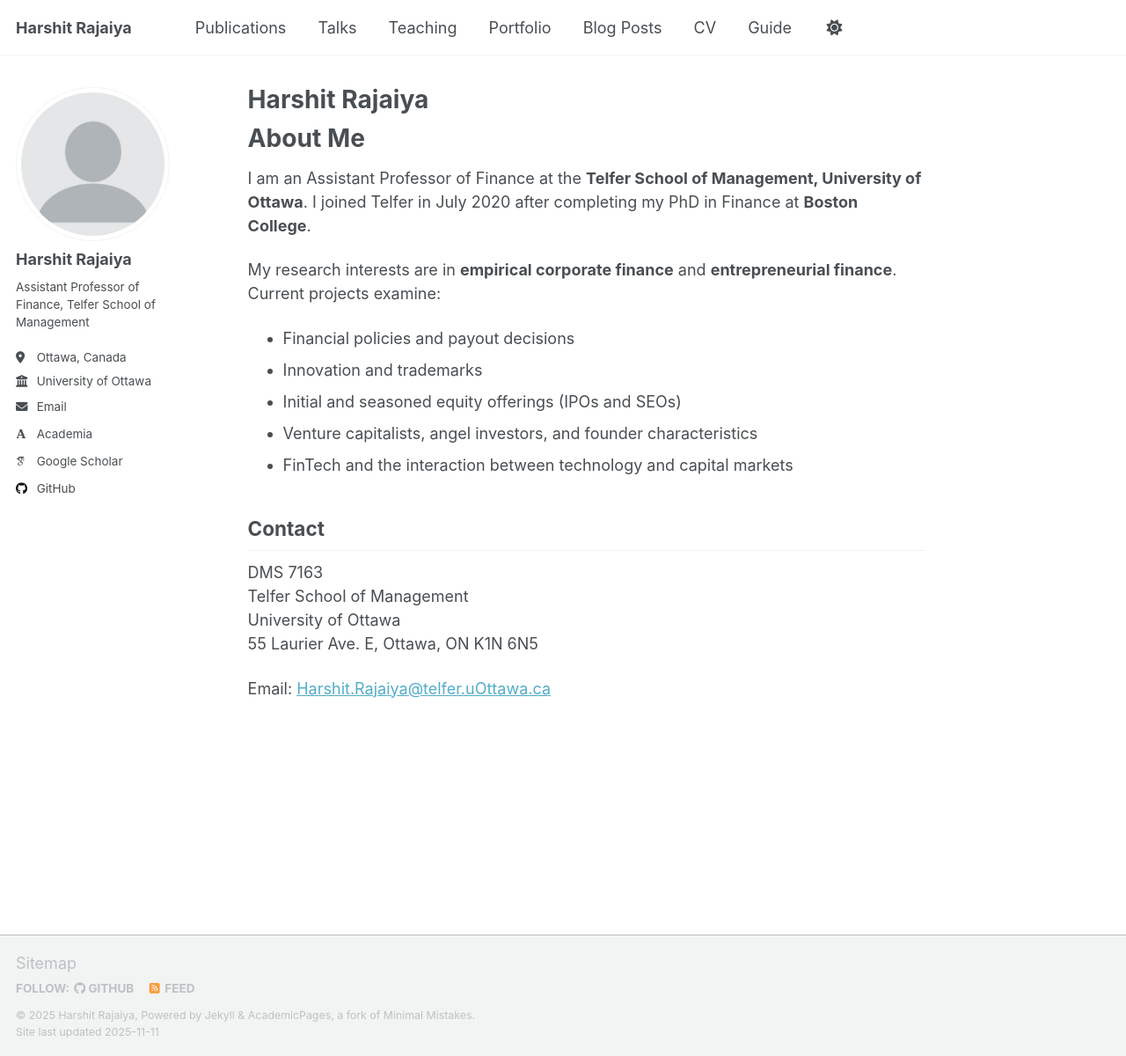
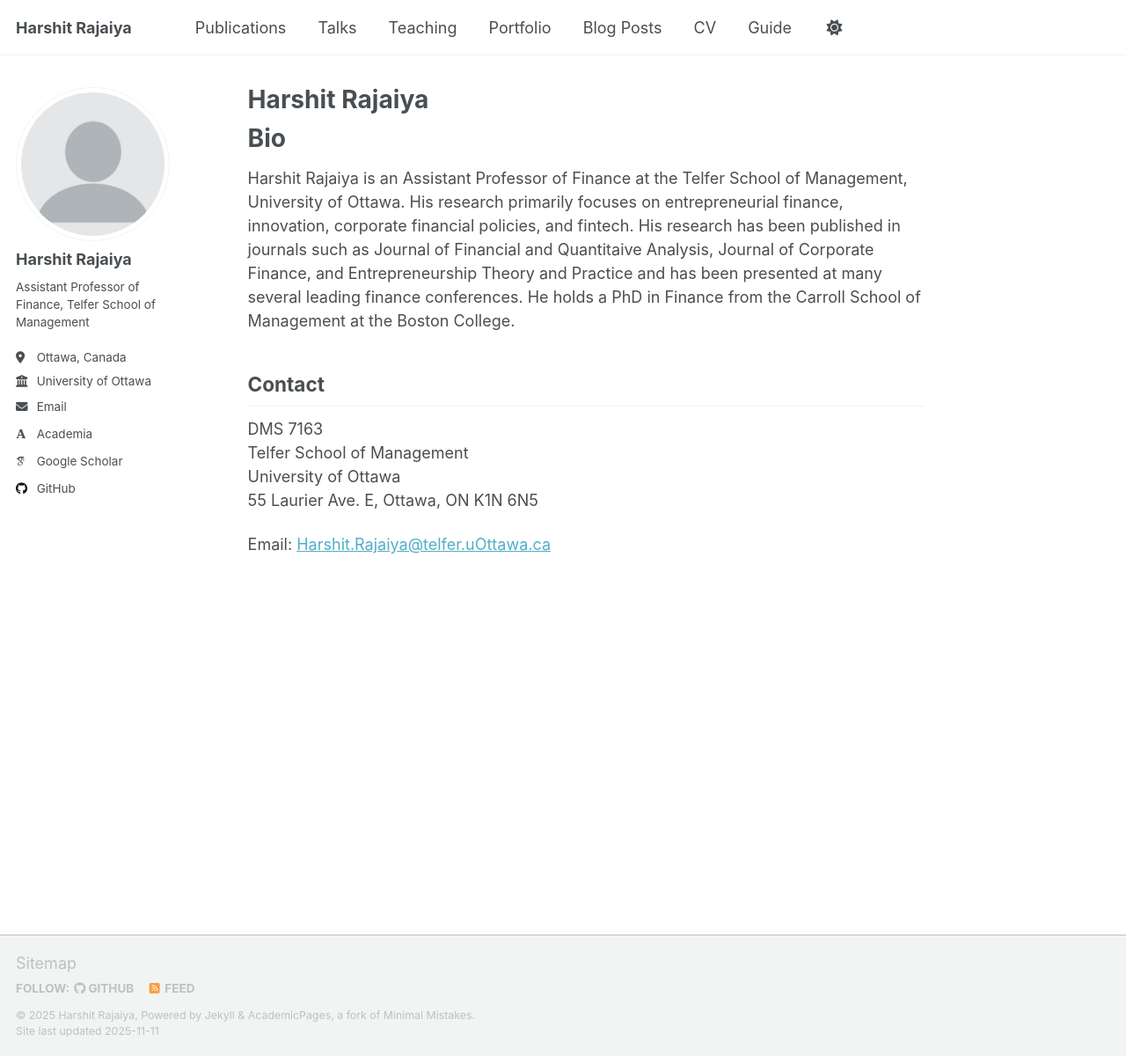
Before and after one commit to hrajaiya/harshitrajaiya.github.io, a Jekyll site: the page built from _pages/about.md, in a window 1280 px wide and 1200 px high. Shown: the whole window at 88% size. Built offline with Jekyll 4.4.1, drawn with Linux system fonts in a browser that asks for light colours; some web fonts are replaced; a script that is not in the unit is left out.

Commit message:
Update about.md

```diff
--- a/_pages/about.md
+++ b/_pages/about.md
@@ -8,19 +8,11 @@ redirect_from:
   - /about.html
 ---
 
-# About Me
+# Bio
 
-I am an Assistant Professor of Finance at the **Telfer School of Management, University of Ottawa**.
-I joined Telfer in July 2020 after completing my PhD in Finance at **Boston College**.
 
-My research interests are in **empirical corporate finance** and **entrepreneurial finance**.
-Current projects examine:
+Harshit Rajaiya is an Assistant Professor of Finance at the Telfer School of Management, University of Ottawa. His research primarily focuses on entrepreneurial finance, innovation, corporate financial policies, and fintech. His research has been published in journals such as Journal of Financial and Quantitaive Analysis, Journal of Corporate Finance, and Entrepreneurship Theory and Practice and has been presented at many several leading finance conferences. He holds a PhD in Finance from the Carroll School of Management at the Boston College.
 
-- Financial policies and payout decisions
-- Innovation and trademarks
-- Initial and seasoned equity offerings (IPOs and SEOs)
-- Venture capitalists, angel investors, and founder characteristics
-- FinTech and the interaction between technology and capital markets
 
 ## Contact
 
```
